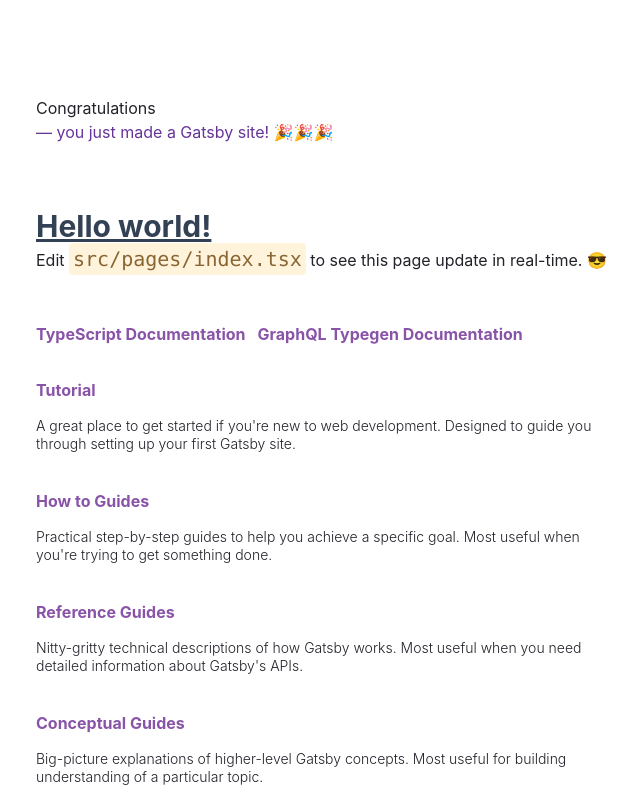
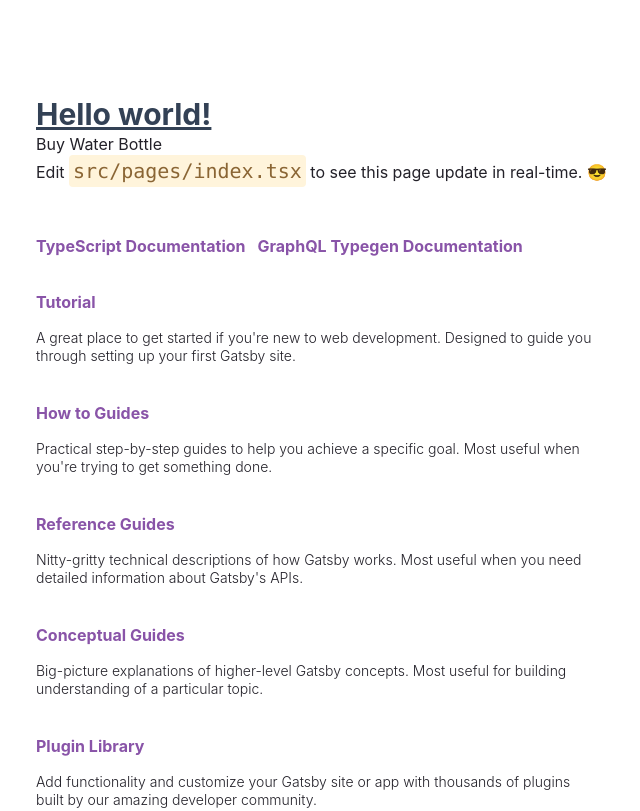
Before and after one commit to oskardudycz/dante, a Gatsby site: page / in a window 1280 px wide. Shown: the top 811 px of the page, without its empty margins (60-700 px from the left). Built offline with nearby package versions, Linux system fonts and the light colour scheme; Gatsby itself is replaced by a stand-in of ours.

Commit message:
Added CI and Stipe config

```diff
--- a/gatsby-config.ts
+++ b/gatsby-config.ts
@@ -1,9 +1,16 @@
 import type { GatsbyConfig } from 'gatsby';
+import dotenv from 'dotenv';
+
+dotenv.config();
 
 const config: GatsbyConfig = {
   siteMetadata: {
     title: `dante`,
     siteUrl: `https://www.yourdomain.tld`,
+    stripe: {
+      publishableKey: process.env.STRIPE_PUBLISHABLE_KEY,
+      productPriceId: process.env.STRIPE_PRODUCT_PRICE_ID,
+    },
   },
   // More easily incorporate content into your pages through automatic TypeScript type generation and better GraphQL IntelliSense.
   // If you use VSCode you can also use the GraphQL plugin
--- a/public/page-data/index/page-data.json
+++ b/public/page-data/index/page-data.json
@@ -1 +1 @@
-{"componentChunkName":"component---src-pages-index-tsx","path":"/","result":{"pageContext":{}},"staticQueryHashes":[]}
+{"componentChunkName":"component---src-pages-index-tsx","path":"/","result":{"data":{"site":{"siteMetadata":{"title":"dante","stripe":{"publishableKey":"pk_test_51K0OaQIq8kF5sDNr5trUYlqONBjIswamkMC7P2Ah0ES3UmVXDAcvUy20GFMkVc0yf30lrTwBdNfP8X1bpq73UF5h008Vgh5GzQ","productPriceId":"price_1LVzllIq8kF5sDNrj69FgoiO"}}}},"pageContext":{}},"staticQueryHashes":[]}
--- a/src/pages/index.tsx
+++ b/src/pages/index.tsx
@@ -1,18 +1,33 @@
 import * as React from 'react';
-import type { HeadFC } from 'gatsby';
+import { graphql, HeadFC, PageProps } from 'gatsby';
+import { loadStripe, RedirectToCheckoutOptions } from '@stripe/stripe-js';
+
+type StripeCheckoutOptions = {
+  publishableKey: string;
+  productPriceId: string;
+};
+
+const redirectToCheckout =
+  ({ publishableKey, productPriceId }: StripeCheckoutOptions) =>
+  async () => {
+    const productToCheckout = { price: productPriceId, quantity: 3 };
+
+    const checkoutOptions: RedirectToCheckoutOptions = {
+      mode: 'payment',
+      lineItems: [productToCheckout],
+      successUrl: `http://localhost:8000/`,
+      cancelUrl: `http://localhost:8000/`,
+    };
+
+    const stripe = await loadStripe(publishableKey);
+    const result = await stripe!.redirectToCheckout(checkoutOptions);
+    console.log('RESULT!' + JSON.stringify(result));
+  };
 
 const pageStyles = {
   color: '#232129',
   padding: 96,
   fontFamily: '-apple-system, Roboto, sans-serif, serif',
-};
-const headingStyles = {
-  marginTop: 0,
-  marginBottom: 64,
-  maxWidth: 320,
-};
-const headingAccentStyles = {
-  color: '#663399',
 };
 const paragraphStyles = {
   marginBottom: 48,
@@ -136,20 +151,31 @@
   },
 ];
 
-const IndexPage = () => {
+type DataProps = {
+  site: {
+    siteMetadata: {
+      title: string;
+      stripe: StripeCheckoutOptions;
+    };
+  };
+};
+
+const IndexPage = ({
+  data: {
+    site: {
+      siteMetadata: { stripe },
+    },
+  },
+}: PageProps<DataProps>) => {
+  console.log(stripe);
+
   return (
     <main style={pageStyles}>
-      <h1 style={headingStyles}>
-        Congratulations
-        <br />
-        <span style={headingAccentStyles}>
-          — you just made a Gatsby site! 🎉🎉🎉
-        </span>
-      </h1>
-
       <h1 className="text-3xl font-bold underline text-slate-700 dark:text-slate-500">
         Hello world!
       </h1>
+      <button onClick={redirectToCheckout(stripe)}>Buy Water Bottle</button>
+
       <p style={paragraphStyles}>
         Edit <code style={codeStyles}>src/pages/index.tsx</code> to see this
         page update in real-time. 😎
@@ -197,3 +223,17 @@
 export default IndexPage;
 
 export const Head: HeadFC = () => <title>Home Page</title>;
+
+export const query = graphql`
+  {
+    site {
+      siteMetadata {
+        title
+        stripe {
+          publishableKey
+          productPriceId
+        }
+      }
+    }
+  }
+`;
```
Also changed, not shown: package.json (+6 -1 lines), src/gatsby-types.d.ts (+14 -0 lines), .github/FUNDING.yml (added), .github/workflows/ci.yml (added), .github/workflows/codeql-analysis.yml (added), README.md, 2 other files.
